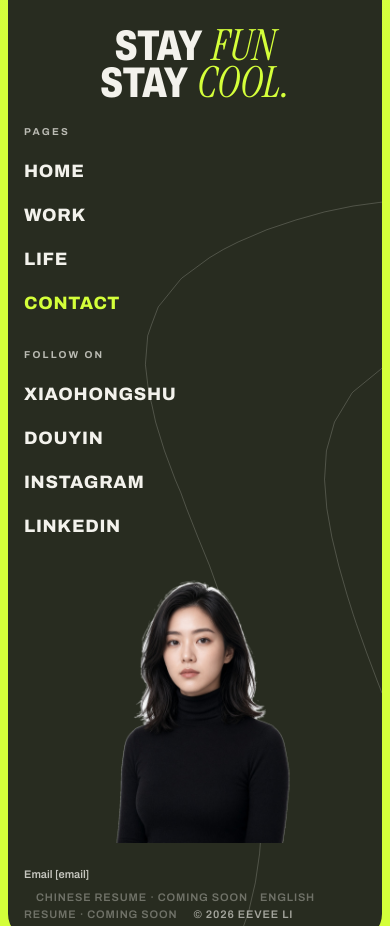
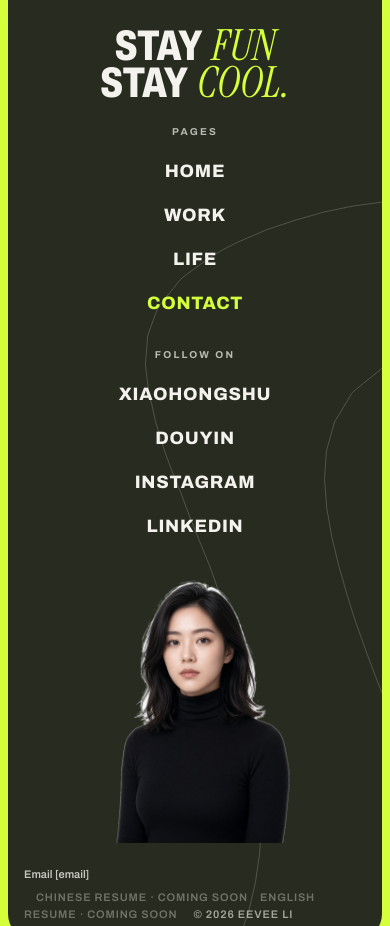
Before and after one commit to eeveeli0310/eevee_personal, a Next.js app: page /en/life in a window 390 px wide. Shown: the part 2340-3266 px from the top of the page. Built offline with nearby package versions, Linux system fonts and the light colour scheme.

Commit message:
Nudge the footer columns inward and center their text.
Pages and Follow on sit closer to the portrait, and both columns center their labels instead of aligning to the outer edges.

Co-authored-by: eeveeli0310 <eeveeli0310@users.noreply.github.com>

```diff
--- a/app/globals.css
+++ b/app/globals.css
@@ -1014,9 +1014,10 @@ html.js:not(.reduce) [data-reveal] [data-line-inner] { display: inline-block; tr
   line-height: 1.18;
   letter-spacing: 0.04em;
   text-transform: uppercase;
+  text-align: center;
 }
-.list.left { left: 4.5vw; text-align: left; }
-.list.right { right: 4.5vw; text-align: right; }
+.list.left { left: 10vw; }
+.list.right { right: 10vw; }
 .list a, .list span { display: block; color: var(--off); }
 .list a.lime, .list span.lime { color: var(--lime); }
 .list small {
@@ -1388,14 +1389,15 @@ html.reduce .loader.is-done { opacity: 0; }
     right: auto;
     width: 100%;
     font-size: clamp(14px, 4.6vw, 1.35rem);
-    text-align: left;
+    text-align: center;
   }
   .list.left { order: 2; left: auto; }
-  .list.right { order: 3; left: auto; right: auto; text-align: left; }
+  .list.right { order: 3; left: auto; right: auto; }
   .list a, .list span {
     min-height: 44px;
     display: flex;
     align-items: center;
+    justify-content: center;
   }
   .list small { min-height: 0; display: block; }
   .fine {
```
